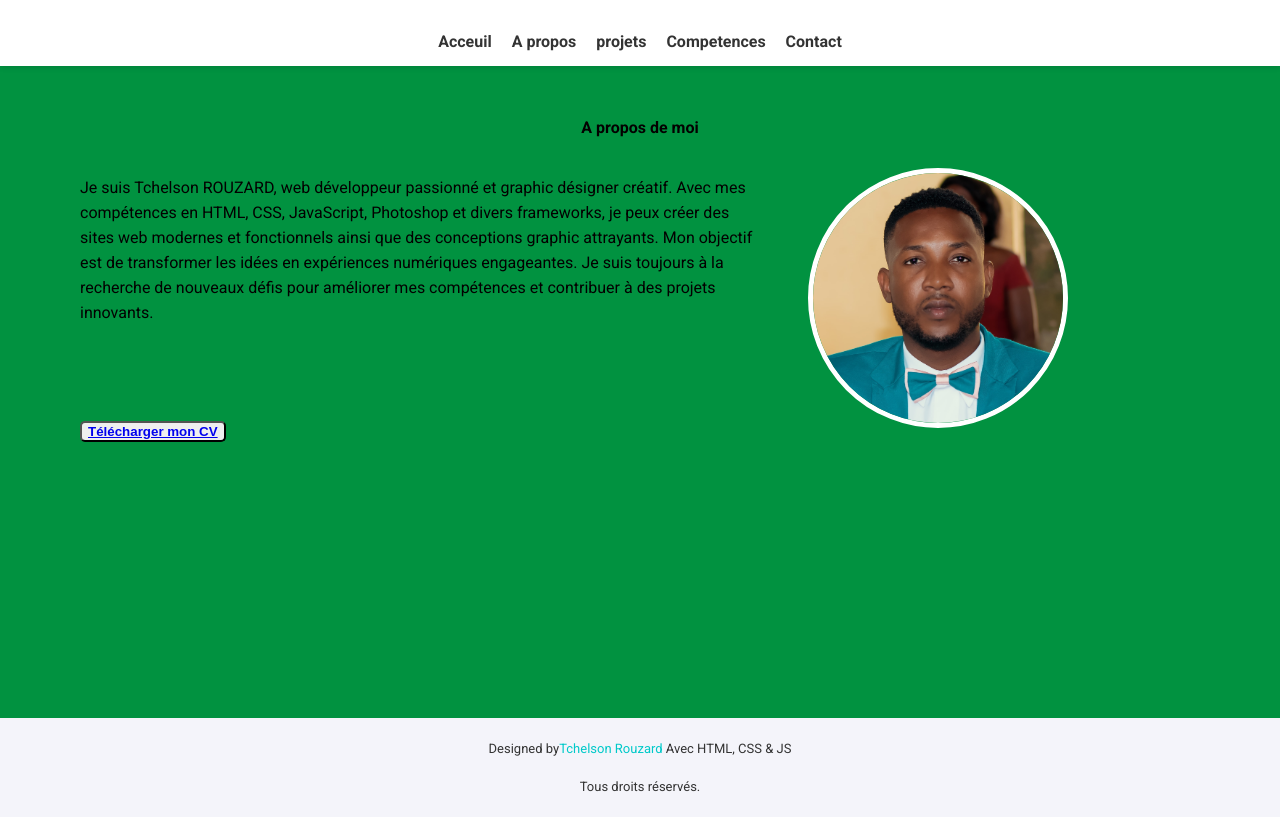
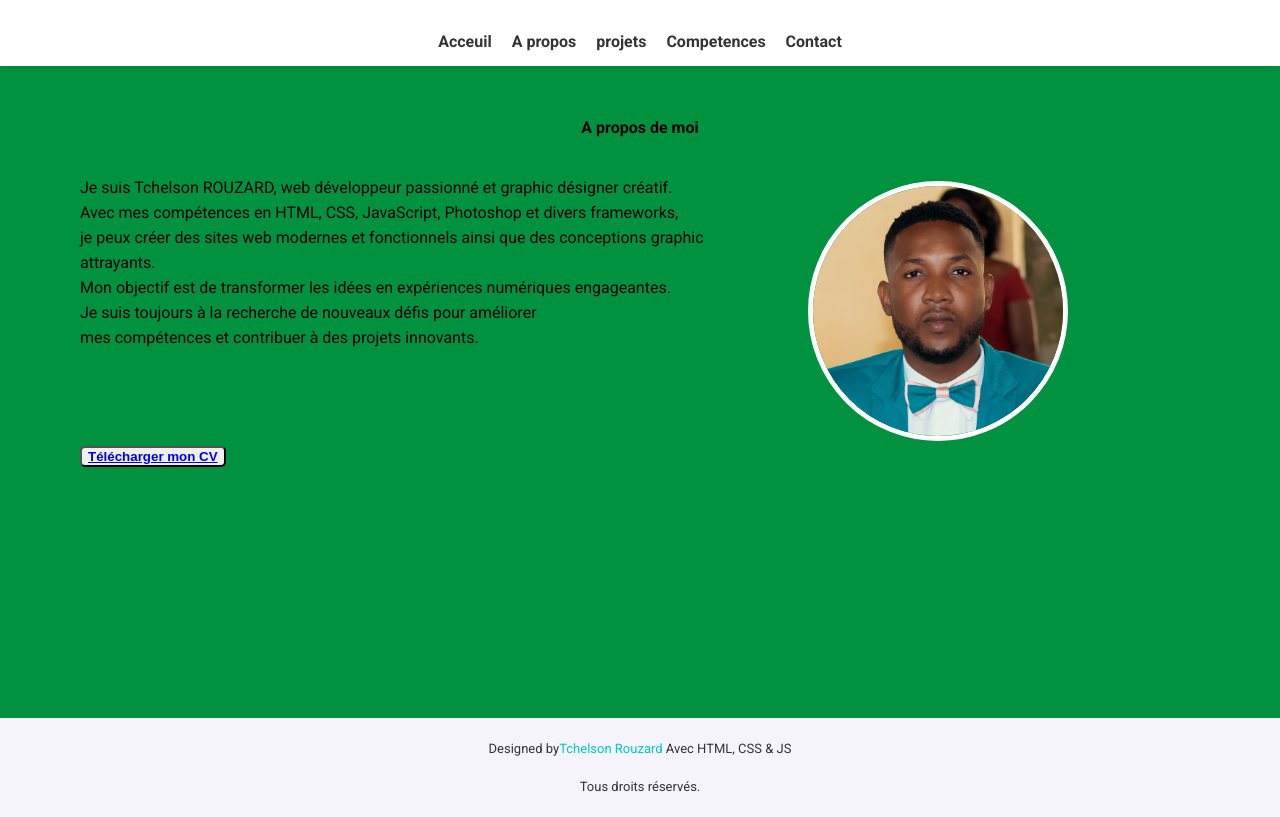
Before and after one commit to ROUZARDTchelson/Portefolio, a plain HTML site: page A propos.html in a window 1280 px wide. Shown: the part 53-870 px from the top of the page. Drawn offline with nearby package versions, Linux system fonts and the light colour scheme.

```diff
--- a/A propos.html
+++ b/A propos.html
@@ -30,8 +30,8 @@
     </div>
     <section class="A-propos">
         <div class="text-a-gauche">
-        <p>Je suis Tchelson ROUZARD, web développeur passionné et graphic désigner créatif. Avec mes compétences en HTML, CSS, JavaScript, Photoshop et divers frameworks,
-            je peux créer des sites web modernes et fonctionnels ainsi que des conceptions graphic attrayants. Mon objectif est de transformer les idées en expériences numériques engageantes. Je suis toujours à la recherche de nouveaux défis pour améliorer mes compétences et contribuer à des projets innovants.</p>
+        <p>Je suis Tchelson ROUZARD, web développeur passionné et graphic désigner créatif.<br> Avec mes compétences en HTML, CSS, JavaScript, Photoshop et divers frameworks,<br>
+            je peux créer des sites web modernes et fonctionnels ainsi que des conceptions graphic attrayants.<br> Mon objectif est de transformer les idées en expériences numériques engageantes. <br>Je suis toujours à la recherche de nouveaux défis pour améliorer <br>mes compétences et contribuer à des projets innovants.</p>
             <button><a href="cv TchelsonR .pdf"download>Télécharger mon CV</a></button>
         </div>
         <div class="photo-a-droite">
```
Also changed, not shown: Projets.html (+1 -1 lines).
